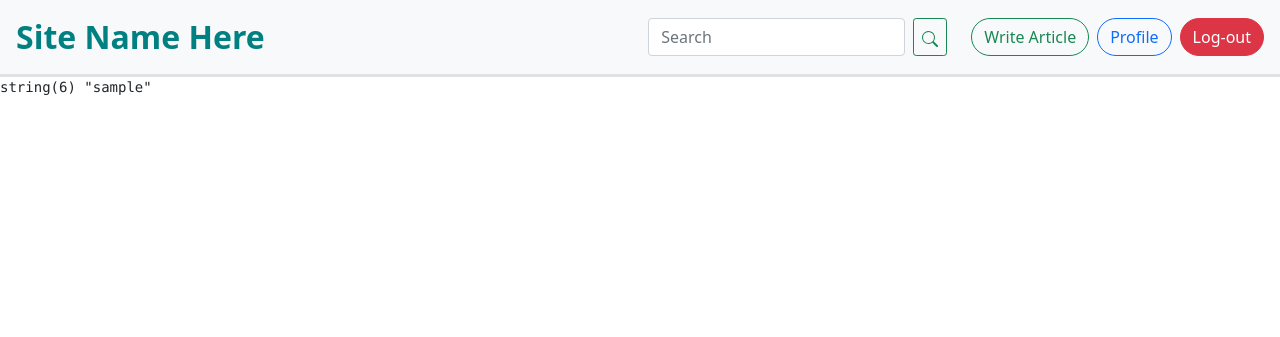
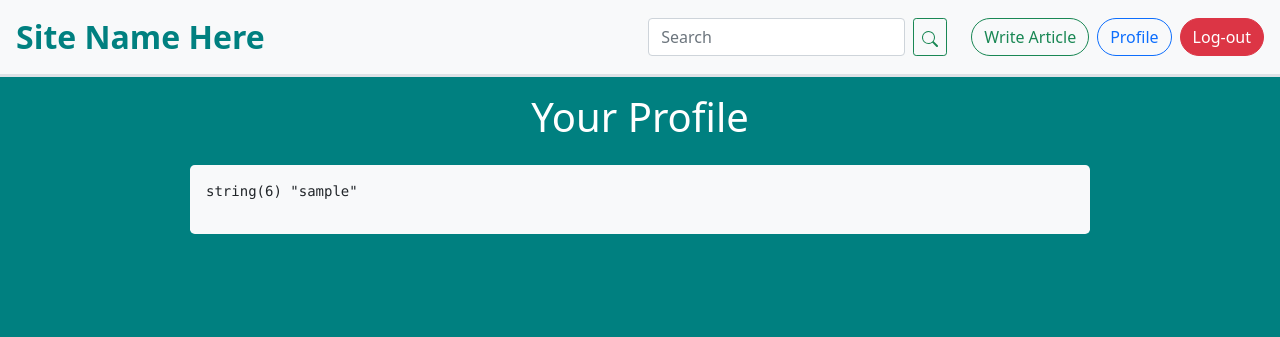
Before and after one commit to alexxGmZ/Web_Development_Project, a PHP site: page /user_profile.php in a window 1280 px wide. Shown: the top 337 px of the page. Run offline with PHP 8.4, Linux system fonts and the light colour scheme; the visitor is signed in with stand-in values (Sample User, id 1).

Commit message:
initial design for user_profile.php

```diff
--- a/new_article.php
+++ b/new_article.php
@@ -114,7 +114,7 @@
 		<!-- Error Message -->
 	</div>
 
-	<div class="new_article_area mt-3 mb-4  p-3 bg-light rounded-3">
+	<div class="new_article_area mt-3 mb-4 p-3 bg-light rounded-3">
 		<form class="m-2" action="<?php echo htmlspecialchars($_SERVER['PHP_SELF']); ?>" method="post" enctype="multipart/form-data">
 		  <!-- Headline -->
 			<div class="mb-3
--- /dev/null
+++ b/style/user_profile.css
@@ -0,0 +1,5 @@
+.profile_area{
+	max-width: 900px;
+	margin-left: auto;
+	margin-right: auto;
+}
--- a/user_profile.php
+++ b/user_profile.php
@@ -10,6 +10,7 @@
 <html>
 <head>
 	<link href="./style/global_style.css" rel="stylesheet" type="text/css">
+	<link href="./style/user_profile.css" rel="stylesheet" type="text/css">
 
 	<?php
 		require_once './style/bootstrap.html';
@@ -17,7 +18,7 @@
 	?>
 </head>
 
-<body>
+<body class="teal">
 	<?php
 		//require_once './partial/navbar.php';
 		//require './partial/logged_in_navbar.php';
@@ -28,9 +29,19 @@
 		else
 			require './partial/navbar.php';
 
-		echo '<pre>';
-		var_dump($_SESSION['user_info']);
-		echo '</pre>';
+		// echo '<pre>';
+		// var_dump($_SESSION['user_info']);
+		// echo '</pre>';
 	?>
+	<div class="text-center">
+		<h1 class="text-white p-3">Your Profile</h1>
+	</div>
+	<div class="profile_area bg-light rounded-3 p-3">
+		<?php
+			echo '<pre>';
+			var_dump($_SESSION['user_info']);
+			echo '</pre>';
+		?>
+	</div>
 </body>
 </html>
```
Also changed, not shown: style/global_style.css (line endings or trailing spaces).
